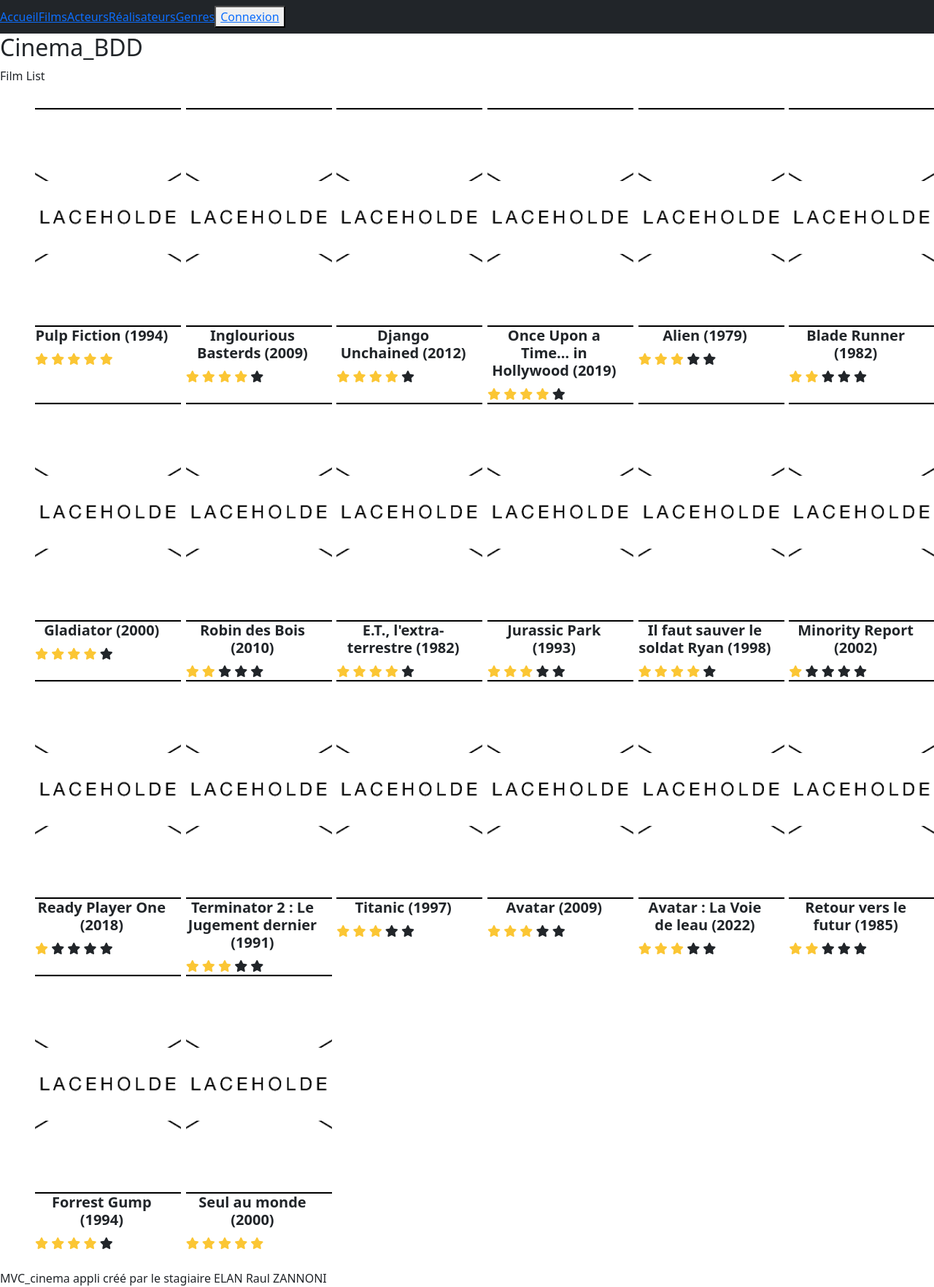
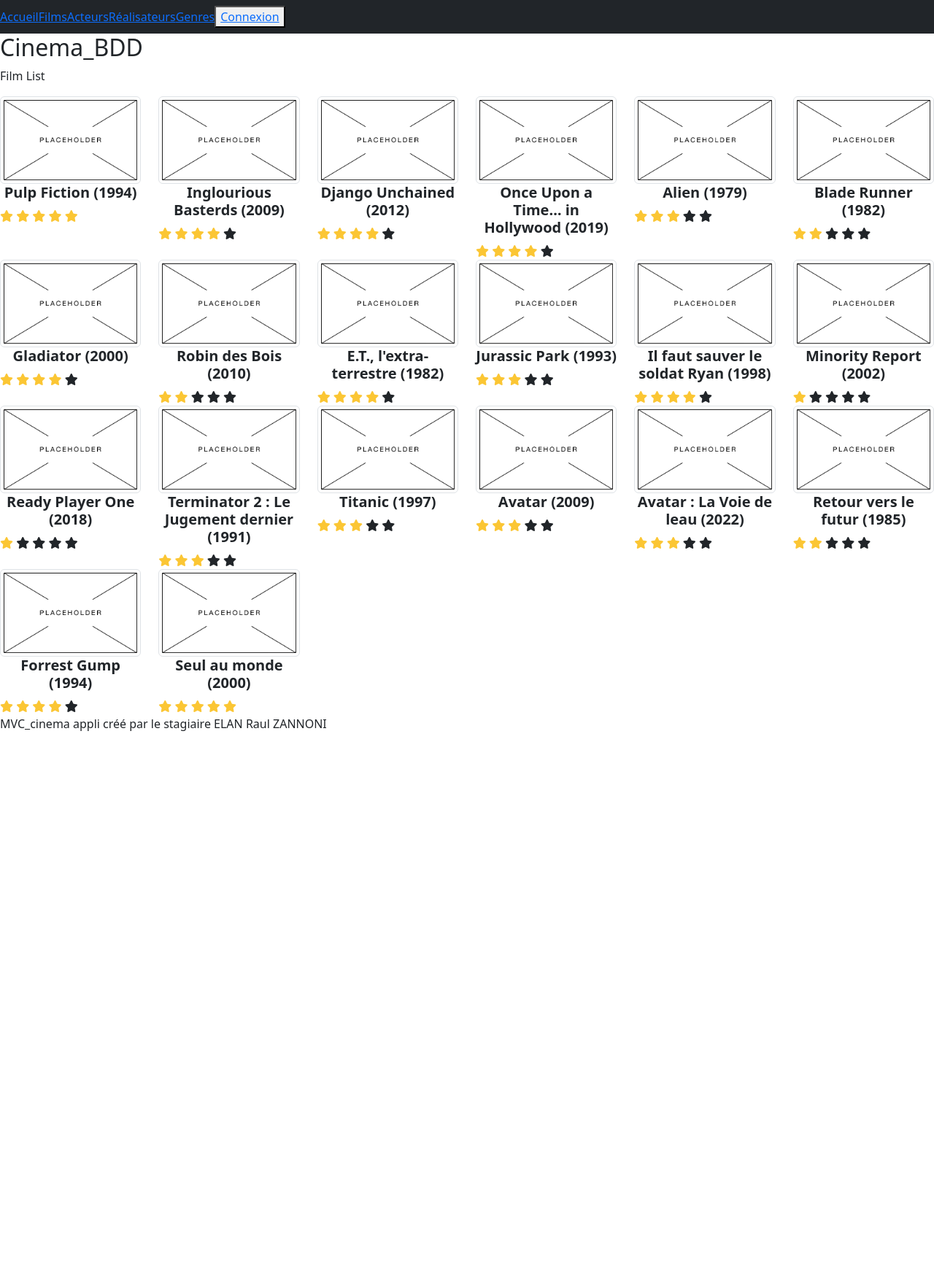
Before and after one commit to raulzannoni/BDD_my_cinema, a PHP site: page /index.php?action=filmList in a window 1280 px wide. Shown: the whole page at 73% size. After the commit the page ends 1002 px from the top, so only its background shows below. Run offline with PHP 8.4, Linux system fonts and the light colour scheme; data comes from the database, SQL or seed files in the repository; some libraries are stand-ins or nearby versions.

Commit message:
rating and thumbnail

```diff
--- a/controller/CinemaController.php
+++ b/controller/CinemaController.php
@@ -254,7 +254,7 @@ class CinemaController
                 $db_genreDetail = $pdo->prepare($sql_genreDetail);
                 $db_genreDetail->execute(["id" => $id]);
 
-                $sql_filmsGenre =  "SELECT tp.id_type_film, f.id_film,  f.title_film AS film, YEAR(f.year_film) AS year_film
+                $sql_filmsGenre =  "SELECT tp.id_type_film, f.id_film,  f.title_film AS film, YEAR(f.year_film) AS year_film, f.star_film AS star
                                     FROM type_film tp, film f, talk t
                                     WHERE tp.id_type_film = t.id_type_film
                                     AND t.id_film = f.id_film
--- a/view/actors/actorList.php
+++ b/view/actors/actorList.php
@@ -22,7 +22,7 @@ if(isset($_SESSION['message']))
             { ?>
             <div class="col-lg-2">
                 <a class="text-decoration-none text-reset" href="index.php?action=actorDetail&id=<?= $actor['id_actor'] ?>">
-                    <img src="public/img/placeholder.png" alt="portrait <?= $actor['first_name_person']." ".$actor['name_person'] ?>" style="width: 200px; height: 300px; object-fit: cover;">
+                    <img src="public/img/placeholder.png" alt="portrait <?= $actor['first_name_person']." ".$actor['name_person'] ?>" class="img-thumbnail">
                     <h5 class="text-center fw-semibold"><?= $actor['first_name_person']." ".$actor['name_person'] ?></h5>
                 </a>
             </div>
--- a/view/films/filmList.php
+++ b/view/films/filmList.php
@@ -15,15 +15,14 @@ if(isset($_SESSION['message']))
     <p>Film List</p>
 </div>
 
-<div class="row m-2">
-    <div class="row m-3">
+    <div class="row">
         <?php
 
             foreach ($db_filmList->fetchAll() as $film)
                 { ?>
                 <div class="col-lg-2">
                     <a class="text-decoration-none text-reset" href="index.php?action=filmDetail&id=<?=$film['id_film']?>">
-                        <img src="public/img/placeholder.png" alt="poster <?= $film['title_film'] ?>" style="width: 200px; height: 300px; object-fit: cover;">
+                        <img src="public/img/placeholder.png" alt="poster <?= $film['title_film'] ?>" class="img-thumbnail">
                         <h5 class="text-center fw-semibold"><?= $film['title_film'] ?> (<?= $film['year_film']  ?>)</h5>
                         <div class="mt-0 d-flex  justify-content-between align-items-center">
                             <div class="small-ratings">
@@ -48,7 +47,7 @@ if(isset($_SESSION['message']))
                 </div>
         <?php   } ?>
     </div>
-</div>
+
 <?php
 $title = "Films List";
 $content = ob_get_clean();
```
Also changed, not shown: view/genres/genreDetail.php (+19 -0 lines).
